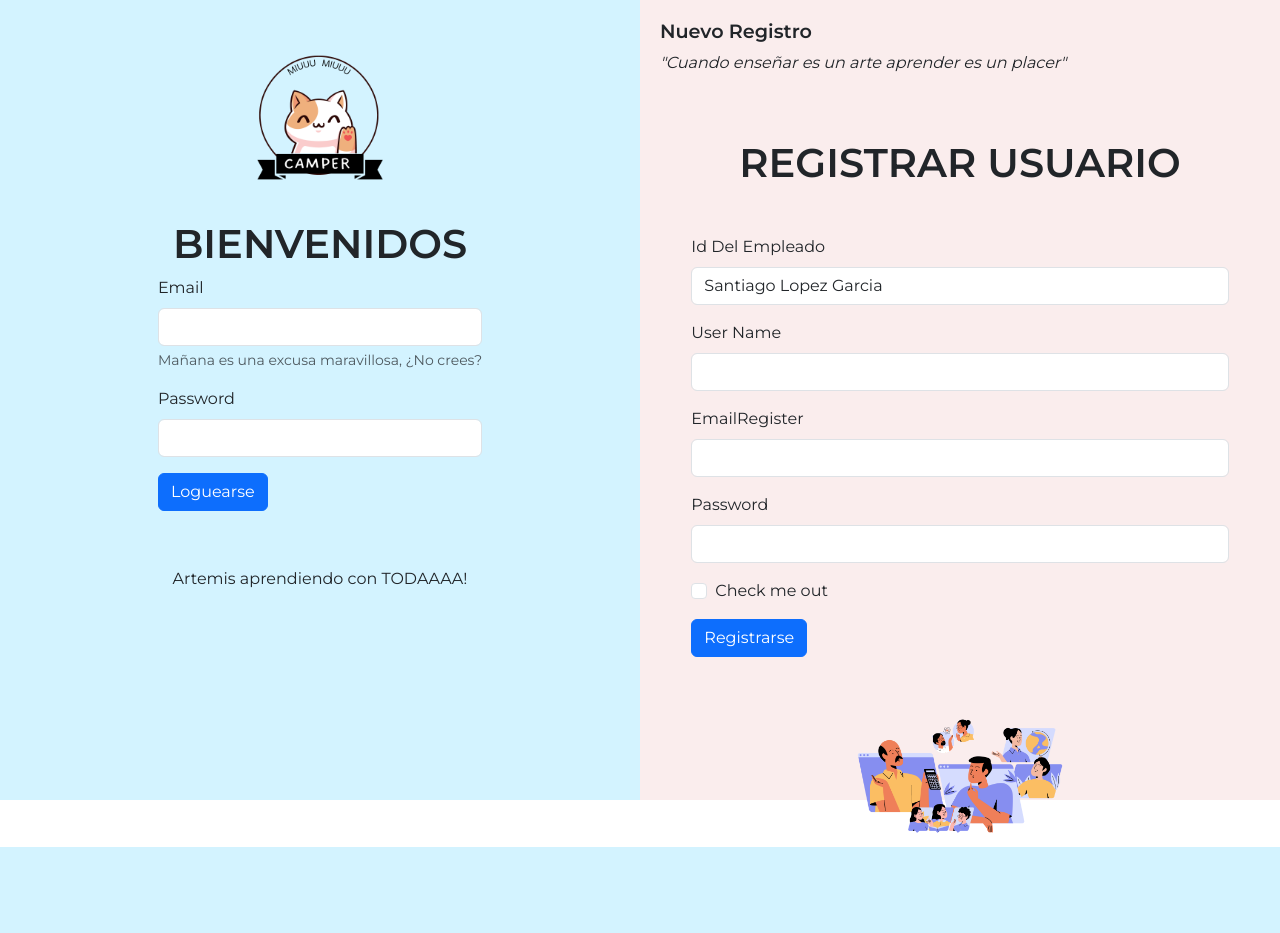
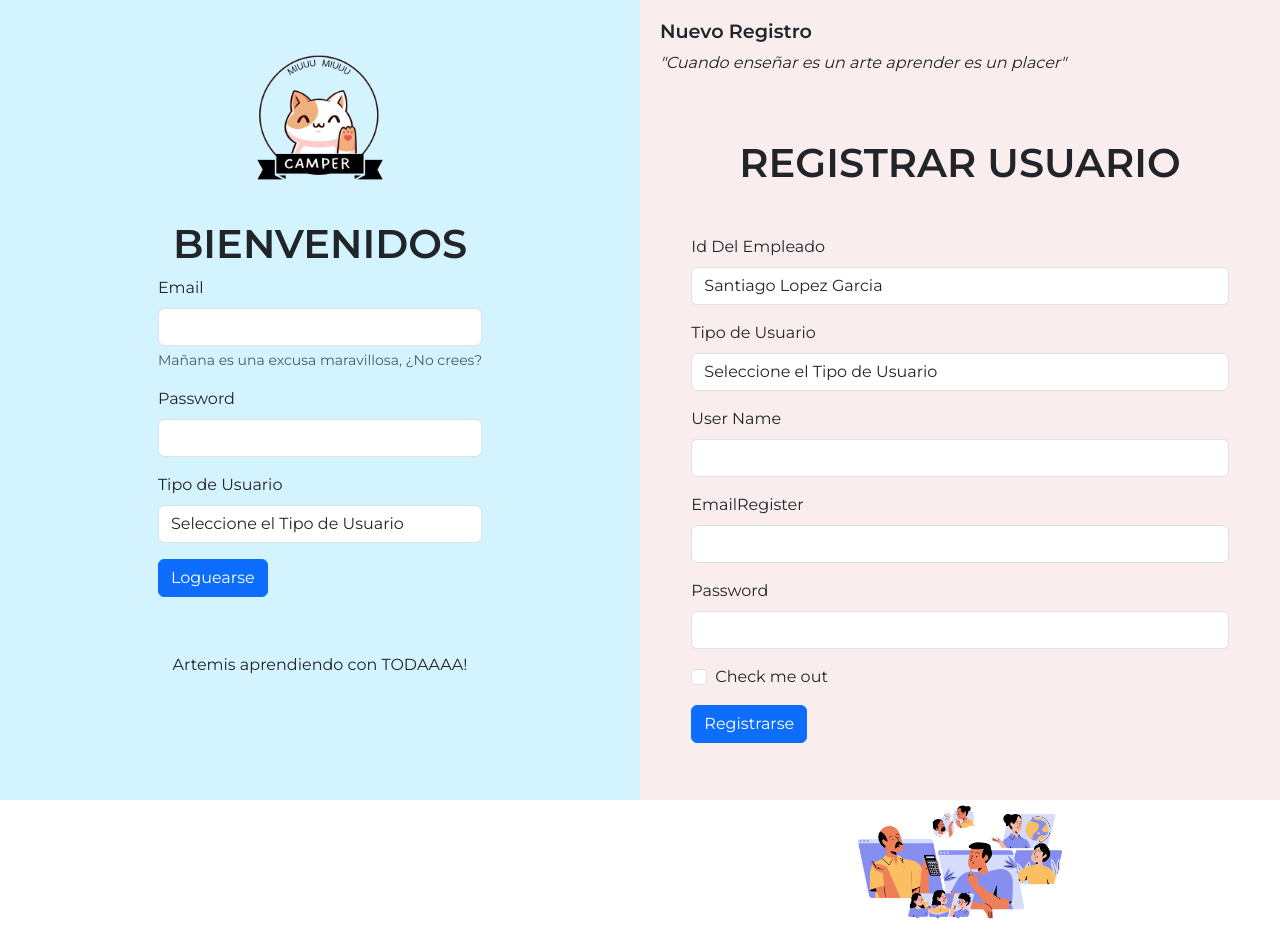
Before and after one commit to TotixT/Categorias, a PHP site: page /loginRegister.php in a window 1280 px wide. Before the commit the page ends 847 px from the top, so only its background shows below. Run offline with PHP 8.4, Linux system fonts and the light colour scheme; data comes from the database, SQL or seed files in the repository.

Commit message:
(Mejora Login/Register con Tipo_Usuario)

```diff
--- a/Login/LoginUser.php
+++ b/Login/LoginUser.php
@@ -6,12 +6,14 @@ class LoginUser{
     private $Users_ID;
     private $Email;
     private $password;
+    private $Tipo_Usuario;
     protected $dbCnx;
 
-    public function __construct($Users_ID= 0, $Email="", $password=""){
+    public function __construct($Users_ID= 0, $Email="", $password="",$Tipo_Usuario=""){
         $this->Users_ID = $Users_ID;
         $this->Email = $Email;
         $this->password = $password;
+        $this->Tipo_Usuario = $Tipo_Usuario;
         $this->dbCnx = new PDO(DB_TYPE . ":host=" . DB_HOST . ";dbname=" . DB_NAME, DB_USER, DB_PWD, [PDO::ATTR_DEFAULT_FETCH_MODE => PDO::FETCH_ASSOC]);
     }
 
@@ -42,6 +44,15 @@ class LoginUser{
         return $this->password;
     }
 
+    // Tipo_Usuario
+
+    public function setTipo_Usuario($Tipo_Usuario){
+        $this->Tipo_Usuario = $Tipo_Usuario;
+    }
+    public function getTipo_Usuario(){
+        return $this->Tipo_Usuario;
+    }
+
     public function fetchAll(){
         try {
             $stm = $this->dbCnx->prepare("SELECT * FROM users");
@@ -54,15 +65,16 @@ class LoginUser{
 
     public function login(){
         try {
-            $stm = $this->dbCnx->prepare("SELECT * FROM users WHERE Email = ? AND password = ?");
-            $stm->execute([$this->Email,md5($this->password)]);
+            $stm = $this->dbCnx->prepare("SELECT * FROM users WHERE Email = ? AND password = ? AND Tipo_Usuario=?");
+            $stm->execute([$this->Email,md5($this->password),$this->Tipo_Usuario]);
             $user = $stm->fetchAll();
             if(count($user)>0){
                 session_start();
-                $_SESSION['users_ID'] = $user[0]['users_ID'];
+                $_SESSION['Users_ID'] = $user[0]['Users_ID'];
                 $_SESSION['Email'] = $user[0]['Email'];
                 $_SESSION['password'] = $user[0]['password'];
                 $_SESSION['Username'] = $user[0]['Username'];
+                $_SESSION['Tipo_Usuario'] = $user[0]['Tipo_Usuario'];
                 return true;
             } else {
                 false;
--- a/Login/RegistroUser.php
+++ b/Login/RegistroUser.php
@@ -9,14 +9,16 @@ class RegistroUser{
     private $Email;
     private $Username;
     private $password;
+    private $Tipo_Usuario;
     protected $dbCnx;
 
-    public function __construct($Users_ID= 0, $Empleados_ID = 0, $Email="", $Username="", $password=""){
+    public function __construct($Users_ID= 0, $Empleados_ID = 0, $Email="", $Username="", $password="",$Tipo_Usuario=""){
         $this->Users_ID = $Users_ID;
         $this->Empleados_ID = $Empleados_ID;
         $this->Email = $Email;
         $this->Username = $Username;
         $this->password = $password;
+        $this->Tipo_Usuario = $Tipo_Usuario;
         $this->dbCnx = new PDO(DB_TYPE . ":host=" . DB_HOST . ";dbname=" . DB_NAME, DB_USER, DB_PWD, [PDO::ATTR_DEFAULT_FETCH_MODE => PDO::FETCH_ASSOC]);
     }
 
@@ -65,6 +67,15 @@ class RegistroUser{
         return $this->password;
     }
 
+    // Tipo_Usuario
+
+    public function setTipo_Usuario($Tipo_Usuario){
+        $this->Tipo_Usuario = $Tipo_Usuario;
+    }
+    public function getTipo_Usuario(){
+        return $this->Tipo_Usuario;
+    }
+
     public function checkUser($Email){
         try {
             $stm = $this->dbCnx->prepare("SELECT * FROM users WHERE Email = '$Email'");
@@ -81,13 +92,13 @@ class RegistroUser{
 
     public function insertData(){
         try {
-            $stm = $this->dbCnx->prepare("INSERT INTO users (Empleados_ID, Email, Username, password) values (?,?,?,?)");
-            $stm->execute([$this->Empleados_ID,$this->Email,$this->Username,md5($this->password)]);
+            $stm = $this->dbCnx->prepare("INSERT INTO users (Empleados_ID, Email, Username, password, Tipo_Usuario) values (?,?,?,?,?)");
+            $stm->execute([$this->Empleados_ID,$this->Email,$this->Username,md5($this->password),$this->Tipo_Usuario]);
 
             $login = new LoginUser();
             $login->setEmail($_POST['email']);
             $login->setPassword($_POST['password']);
-
+            $login->setTipo_Usuario($_POST['tipoUsuario']);
 
 
             $success = $login->login();
--- a/Login/loginRegister.php
+++ b/Login/loginRegister.php
@@ -48,6 +48,14 @@
                           class="form-control"
                         />
                     </div>
+                    <div class="mb-3">
+                        <label for="tipoUsuario" class="form-label">Tipo de Usuario</label>
+                        <select id="tipoUsuario" name="tipoUsuario" class="form-control">
+                            <option value="">Seleccione el Tipo de Usuario</option>
+                            <option value="Administrativo">Administrativo</option>
+                            <option value="Estandar">Estandar</option>
+                        </select>
+                    </div>
 
                     <input type="submit" class="btn btn-primary" value="Loguearse" name="loguearse"/>
                   </form>
@@ -78,6 +86,14 @@
                           <?php foreach ($all as $key=> $val){ ?>
                             <option value="<?php echo $val["Empleados_ID"]?>"><?php echo $val["Nombre"]?></option>
                           <?php } ?>
+                        </select>
+                    </div>
+                    <div class="mb-3">
+                        <label for="tipoUsuario" class="form-label">Tipo de Usuario</label>
+                        <select id="tipoUsuario" name="tipoUsuario" class="form-control">
+                            <option value="">Seleccione el Tipo de Usuario</option>
+                            <option value="Administrativo">Administrativo</option>
+                            <option value="Estandar">Estandar</option>
                         </select>
                     </div>
                     <div class="mb-3">
--- a/Login/loguearse.php
+++ b/Login/loguearse.php
@@ -6,13 +6,14 @@
         $credenciales = new LoginUser();
         $credenciales->setEmail($_POST['email']);
         $credenciales->setPassword($_POST['password']);
+        $credenciales->setTipo_Usuario($_POST['tipoUsuario']);
 
         $login = $credenciales->login();
 
         if($login){
             header('Location:../Home/home.php');
         } else {
-            echo "<script> alert('Password o Email Invalidos!'); document.location='loginRegister.php' </script>";
+            echo "<script> alert('Password o Email o Tipo Usuario Invalidos!'); document.location='loginRegister.php' </script>";
         }
     }
 ?>
--- a/Login/registrarse.php
+++ b/Login/registrarse.php
@@ -12,6 +12,7 @@ error_reporting(E_ALL);
         $RegistroUser-> setEmail($_POST['email']);
         $RegistroUser-> setUsername($_POST['username']);
         $RegistroUser-> setPassword($_POST['password']);
+        $RegistroUser-> setTipo_Usuario($_POST['tipoUsuario']);
         if($RegistroUser->checkUser($_POST['email'])){
             echo "<script> alert('Usuario existente!'); document.location='loginRegister.php' </script>";
         } else {
```
